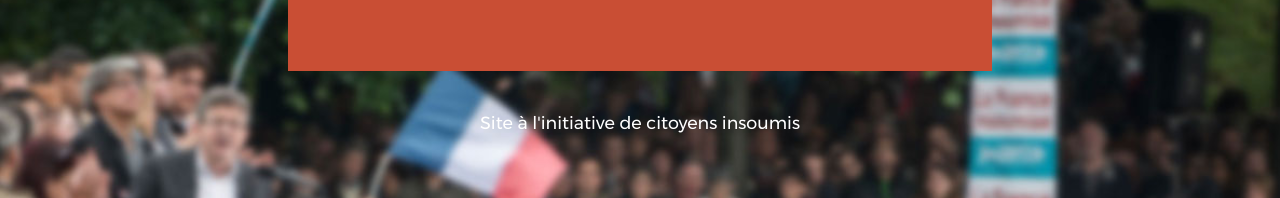
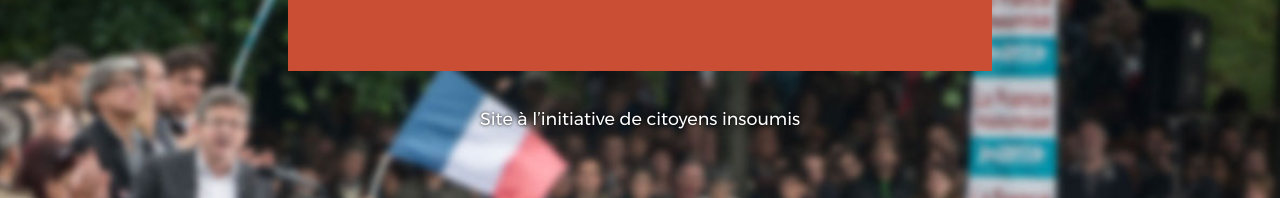
Before and after one commit to ryuran/kitcampagne.fi, a Jekyll site: the page built from index.html, in a window 1280 px wide. Shown: the part 1883-2081 px from the top of the page. Built offline with Jekyll 4.4.1, drawn with Linux system fonts in a browser that asks for light colours.

Commit message:
fix footer

```diff
--- a/_layouts/default.html
+++ b/_layouts/default.html
@@ -16,11 +16,11 @@
     <div id="main" class="wrap {{ page.wrapClass }}">
       {{ content }}
     </div>
+    <footer class="footer">Site à l’initiative de citoyens insoumis</footer>
     {% if page.footerScript %}
       {% for  script in page.footerScript %}
         <script src="{{ script }}"></script>
       {% endfor %}
     {% endif %}
-    <div id="footer">Site à l'initiative de citoyens insoumis</div>
   </body>
 </html>
--- /dev/null
+++ b/_sass/component/_footer.scss
@@ -0,0 +1,7 @@
+.footer {
+    text-align: center;
+    color: $color-white;
+    margin: 2em 0 0;
+    padding: 0;
+    text-shadow: 0 0 0.2em $color-black;
+}
--- a/_sass/variable/_color.scss
+++ b/_sass/variable/_color.scss
@@ -2,5 +2,6 @@
 $color-pacific: #0098b6;
 $color-pacific-dark: #00586a;
 $color-white: #fff;
+$color-black: #000;
 $color-text: #333;
 $color-grey: #666;
--- a/assets/css/main.scss
+++ b/assets/css/main.scss
@@ -26,10 +26,4 @@
 @import 'component/tool';
 @import 'component/tuto';
 @import 'component/form';
-
-#footer
-{
-  text-align:center;
-  color:#fff;
-  margin-top:2.2em;
-}
+@import 'component/footer';
```
